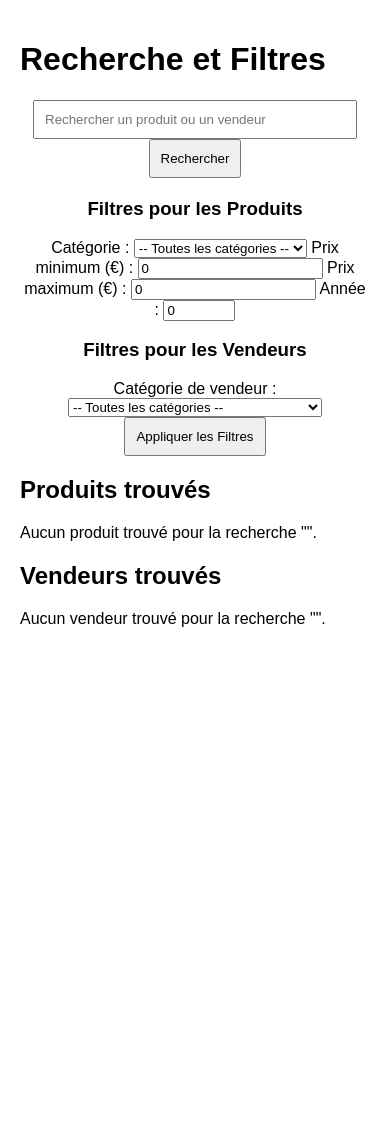
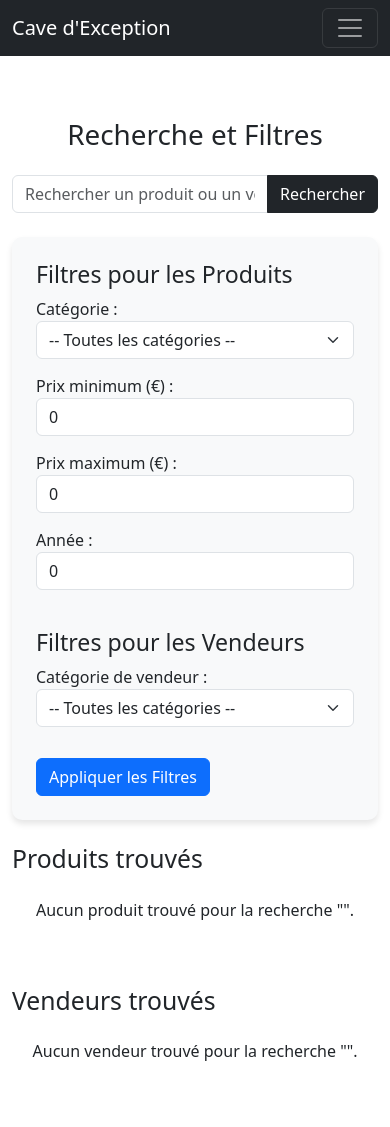
Before and after one commit to Dantr3b/Projet-PHP, a PHP site: page /search.php in a window 390 px wide. Before the commit the page ends 627 px from the top, so only its background shows below. Run offline with PHP 8.4, Linux system fonts and the light colour scheme; a user stored in the database is signed in; data comes from the database, SQL or seed files in the repository.

Commit message:
Ajout Index et Search
Ajout clic sur les bouteilles les plus vendus dans index.php qui redirige directement sur la page produit + corrections du front

Ajout du front-en sur la page search.php

```diff
--- a/search.php
+++ b/search.php
@@ -110,57 +110,59 @@ if (!empty($query) || $seller_category) {
     <meta charset="UTF-8">
     <meta name="viewport" content="width=device-width, initial-scale=1.0">
     <title>Recherche avec Filtres</title>
+    <link href="https://cdn.jsdelivr.net/npm/bootstrap@5.3.0/dist/css/bootstrap.min.css" rel="stylesheet">
     <style>
-        body {
-            font-family: Arial, sans-serif;
-            margin: 0;
-            padding: 0;
+        .result-item img {
+            max-width: 100px;
+            border-radius: 10px;
         }
-        .container {
-            padding: 20px;
+        .card-seller img {
+            width: 100px;
+            height: 100px;
+            object-fit: cover;
+            border-radius: 50%;
+            margin-bottom: 10px;
         }
-        .search-bar {
-            margin: 20px auto;
-            text-align: center;
+        .card-product img {
+            max-height: 150px;
+            object-fit: contain;
+        }
+        .card-product, .card-seller {
+            box-shadow: 0 4px 6px rgba(0, 0, 0, 0.1);
+            border-radius: 10px;
         }
         .filters {
-            margin: 20px auto;
-            text-align: center;
+            padding: 20px;
+            background-color: #f8f9fa;
+            border-radius: 10px;
+            box-shadow: 0 4px 6px rgba(0, 0, 0, 0.1);
         }
-        .results {
-            margin-top: 20px;
-        }
-        .result-item {
-            margin-bottom: 20px;
-            border: 1px solid #ddd;
-            padding: 10px;
-            border-radius: 5px;
-            display: flex;
-            align-items: center;
-            gap: 10px;
-        }
-        .result-item img {
-            max-width: 50px;
-            border-radius: 5px;
+        .filters select, .filters input {
+            margin-bottom: 15px;
         }
     </style>
 </head>
 <body>
-    <div class="container">
-        <h1>Recherche et Filtres</h1>
+
+<?php include("navbar.php"); ?>
+
+    <div class="container mt-5">
+        <h1 class="text-center mb-4">Recherche et Filtres</h1>
 
         <!-- Barre de recherche -->
-        <div class="search-bar">
-            <form method="get" action="search.php">
-                <input type="text" name="query" placeholder="Rechercher un produit ou un vendeur" value="<?php echo htmlspecialchars($query); ?>" style="width: 300px; padding: 10px;">
-                <button type="submit" style="padding: 10px;">Rechercher</button>
-        </div>
+        <form method="get" action="search.php" class="input-group mb-4">
+            <input type="text" name="query" class="form-control" placeholder="Rechercher un produit ou un vendeur" value="<?php echo htmlspecialchars($query); ?>">
+            <button type="submit" class="btn btn-dark">Rechercher</button>
+        </form>
 
         <!-- Filtres -->
-        <div class="filters">
+        <div class="filters p-4 mb-4">
+            <form method="get" action="search.php">
                 <h3>Filtres pour les Produits</h3>
+                <div class="row">
+                    <div class="col-md-3">
                         <label for="category">Catégorie :</label>
-            <select name="category" id="category">
+                        <select name="category" id="category" class="form-select">
                             <option value="">-- Toutes les catégories --</option>
                             <?php foreach ($categories as $category): ?>
                                 <option value="<?php echo htmlspecialchars($category); ?>" <?php echo $category_filter === $category ? 'selected' : ''; ?>>
@@ -168,68 +170,88 @@ if (!empty($query) || $seller_category) {
                                 </option>
                             <?php endforeach; ?>
                         </select>
+                    </div>
+                    <div class="col-md-3">
+                        <label for="min_price">Prix minimum (€) :</label>
+                        <input type="number" name="min_price" id="min_price" step="0.01" class="form-control" value="<?php echo htmlspecialchars($min_price); ?>">
+                    </div>
+                    <div class="col-md-3">
+                        <label for="max_price">Prix maximum (€) :</label>
+                        <input type="number" name="max_price" id="max_price" step="0.01" class="form-control" value="<?php echo htmlspecialchars($max_price); ?>">
+                    </div>
+                    <div class="col-md-3">
+                        <label for="vintage">Année :</label>
+                        <input type="number" name="vintage" id="vintage" min="1900" max="<?php echo date('Y'); ?>" class="form-control" value="<?php echo htmlspecialchars($vintage_filter); ?>">
+                    </div>
+                </div>
 
-            <label for="min_price">Prix minimum (€) :</label>
-            <input type="number" name="min_price" id="min_price" step="0.01" value="<?php echo htmlspecialchars($min_price); ?>">
-
-            <label for="max_price">Prix maximum (€) :</label>
-            <input type="number" name="max_price" id="max_price" step="0.01" value="<?php echo htmlspecialchars($max_price); ?>">
-
-            <label for="vintage">Année :</label>
-            <input type="number" name="vintage" id="vintage" min="1900" max="<?php echo date('Y'); ?>" value="<?php echo htmlspecialchars($vintage_filter); ?>">
-
-            <h3>Filtres pour les Vendeurs</h3>
+                <h3 class="mt-4">Filtres pour les Vendeurs</h3>
+                <div class="row">
+                    <div class="col-md-4">
                         <label for="seller_category">Catégorie de vendeur :</label>
-            <select name="seller_category" id="seller_category">
+                        <select name="seller_category" id="seller_category" class="form-select">
                             <option value="">-- Toutes les catégories --</option>
                             <option value="underground" <?php echo $seller_category === 'underground' ? 'selected' : ''; ?>>Underground (moins de 5 commandes)</option>
                             <option value="petit_commerce" <?php echo $seller_category === 'petit_commerce' ? 'selected' : ''; ?>>Petit commerce (5-50 commandes)</option>
                             <option value="pro" <?php echo $seller_category === 'pro' ? 'selected' : ''; ?>>Pro (plus de 50 commandes)</option>
                         </select>
-
-            <button type="submit" style="padding: 10px;">Appliquer les Filtres</button>
+                    </div>
+                </div>
+                <button type="submit" class="btn btn-primary mt-3">Appliquer les Filtres</button>
             </form>
         </div>
 
         <!-- Résultats des produits -->
-        <div class="results">
-            <h2>Produits trouvés</h2>
+        <div class="results mb-5">
+            <h2 class="mb-4">Produits trouvés</h2>
+            <div class="row">
                 <?php if (!empty($products)): ?>
                     <?php foreach ($products as $product): ?>
-                    <div class="result-item">
-                        <img src="uploads/<?php echo htmlspecialchars($product['image']); ?>" alt="<?php echo htmlspecialchars($product['name']); ?>">
-                        <div>
-                            <p><strong><?php echo htmlspecialchars($product['name']); ?></strong></p>
-                            <p>Prix : <?php echo number_format($product['price'], 2); ?> €</p>
-                            <p>Catégorie : <?php echo htmlspecialchars($product['category']); ?></p>
-                            <p>Année : <?php echo htmlspecialchars($product['vintage']); ?></p>
-                            <a href="detail.php?id=<?php echo $product['id']; ?>">Voir les détails</a>
+                        <div class="col-md-4 mb-4">
+                            <div class="card card-product p-3">
+                                <img src="uploads/<?php echo htmlspecialchars($product['image']); ?>" alt="<?php echo htmlspecialchars($product['name']); ?>" class="card-img-top">
+                                <div class="card-body">
+                                    <h5 class="card-title"><?php echo htmlspecialchars($product['name']); ?></h5>
+                                    <p class="card-text">Prix : <?php echo number_format($product['price'], 2); ?> €</p>
+                                    <p class="card-text">Catégorie : <?php echo htmlspecialchars($product['category']); ?></p>
+                                    <p class="card-text">Année : <?php echo htmlspecialchars($product['vintage']); ?></p>
+                                    <a href="detail.php?id=<?php echo $product['id']; ?>" class="btn btn-outline-primary w-100">Voir les détails</a>
+                                </div>
                             </div>
                         </div>
                     <?php endforeach; ?>
                 <?php else: ?>
-                <p>Aucun produit trouvé pour la recherche "<?php echo htmlspecialchars($query); ?>".</p>
+                    <p class="text-center">Aucun produit trouvé pour la recherche "<?php echo htmlspecialchars($query); ?>".</p>
                 <?php endif; ?>
+            </div>
         </div>
 
         <!-- Résultats des vendeurs -->
-        <div class="results">
-            <h2>Vendeurs trouvés</h2>
+        <div class="results mb-5">
+            <h2 class="mb-4">Vendeurs trouvés</h2>
+            <div class="row">
                 <?php if (!empty($sellers)): ?>
                     <?php foreach ($sellers as $seller): ?>
-                    <div class="result-item">
-                        <img src="uploads/<?php echo htmlspecialchars(!empty($seller['photo']) ? $seller['photo'] : 'defaultpp.jpg'); ?>" alt="<?php echo htmlspecialchars($seller['username']); ?>">
-                        <div>
-                            <p><strong><?php echo htmlspecialchars($seller['username']); ?></strong></p>
-                            <p>Total des commandes : <?php echo htmlspecialchars($seller['total_orders']); ?></p>
-                            <a href="account.php?id=<?php echo $seller['id']; ?>">Voir le profil</a>
+                        <div class="col-md-4 mb-4">
+                            <div class="card card-seller p-3">
+                                <img src="uploads/<?php echo htmlspecialchars(!empty($seller['photo']) ? $seller['photo'] : 'defaultpp.jpg'); ?>"
+                                     alt="<?php echo htmlspecialchars($seller['username']); ?>"
+                                     class="rounded-circle mx-auto d-block mb-3" style="width: 100px; height: 100px;">
+                                <div class="card-body text-center">
+                                    <h5 class="card-title"><?php echo htmlspecialchars($seller['username']); ?></h5>
+                                    <p class="card-text">Total des commandes : <?php echo htmlspecialchars($seller['total_orders']); ?></p>
+                                    <a href="account.php?id=<?php echo $seller['id']; ?>" class="btn btn-outline-primary w-100">Voir le profil</a>
+                                </div>
                             </div>
                         </div>
                     <?php endforeach; ?>
                 <?php else: ?>
-                <p>Aucun vendeur trouvé pour la recherche "<?php echo htmlspecialchars($query); ?>".</p>
+                    <p class="text-center">Aucun vendeur trouvé pour la recherche "<?php echo htmlspecialchars($query); ?>".</p>
                 <?php endif; ?>
             </div>
         </div>
+    </div>
+
+    <script src="https://cdn.jsdelivr.net/npm/bootstrap@5.3.0/dist/js/bootstrap.bundle.min.js"></script>
 </body>
 </html>
```
Also changed, not shown: index.php (+17 -14 lines). Lines whose indentation alone changed are shown as unchanged.
